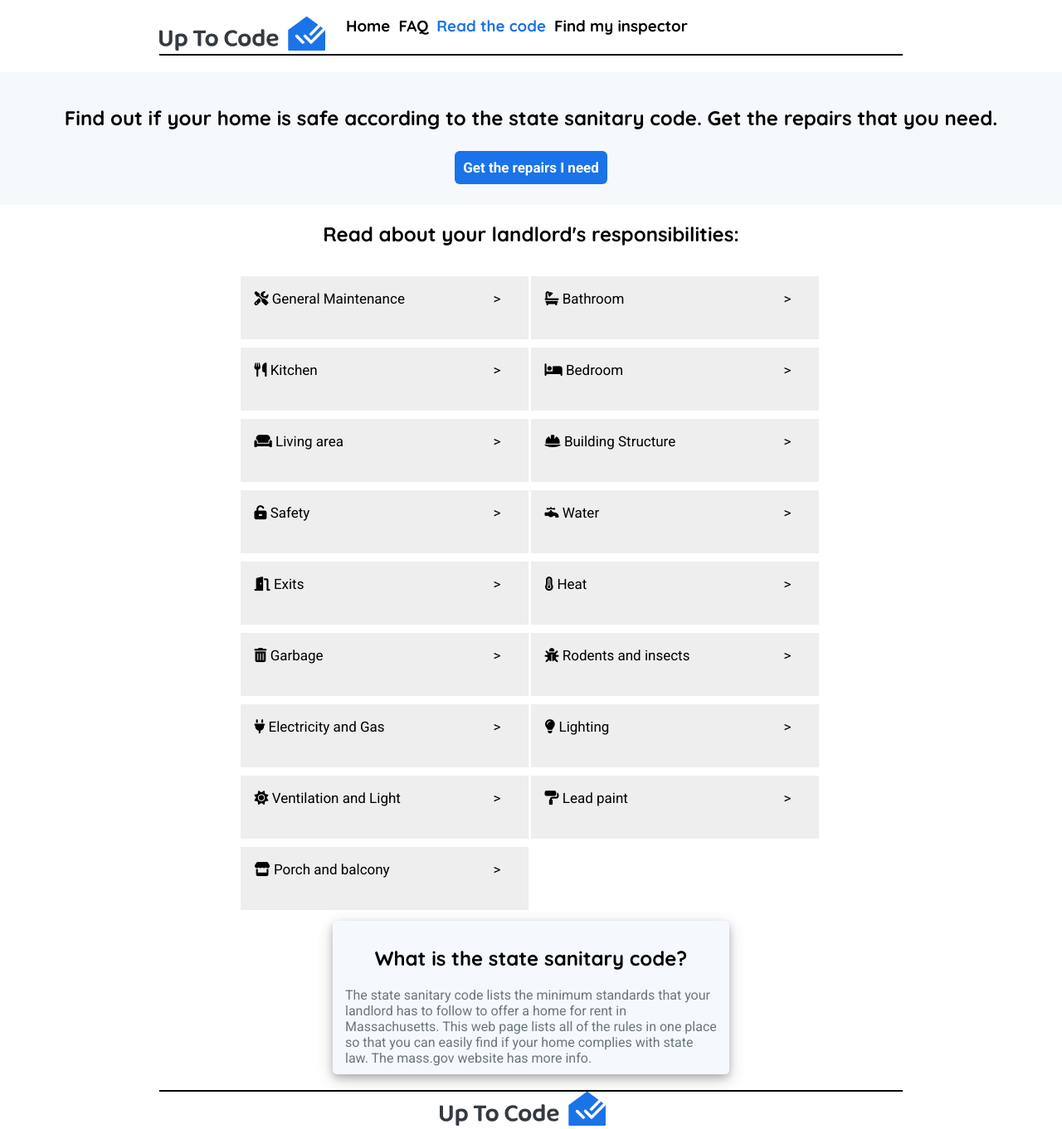
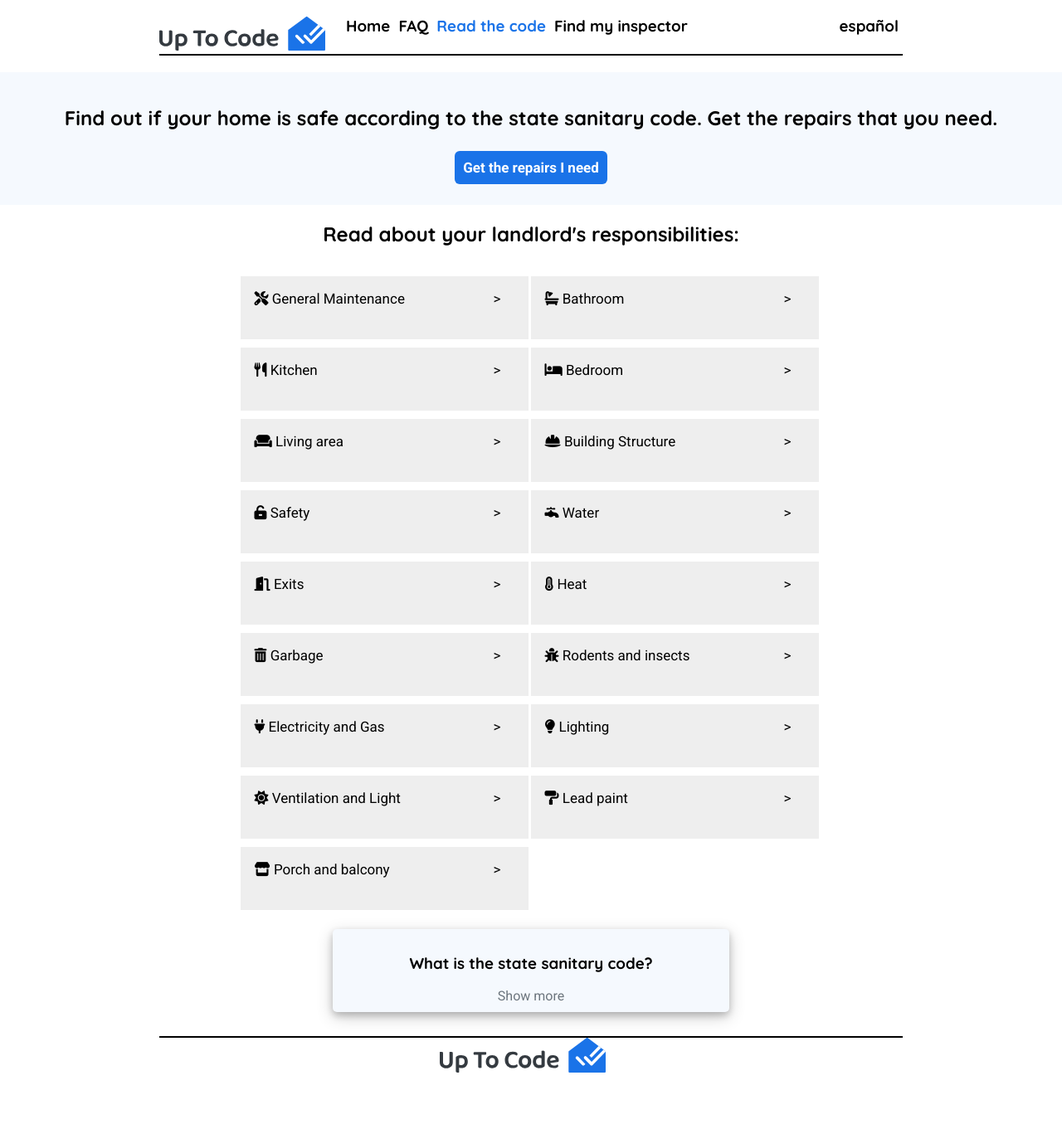
Before and after one commit to nonprofittechy/housing-code-static-site, a React (Create React App) app: page / in a window 1280 px wide. Shown: the whole page at 83% size. After the commit the page ends 1297 px from the top, so only its background shows below. Built offline with nearby package versions, Linux system fonts and the light colour scheme.

Commit message:
language switcher (just en/es) in header, show more button on info box, info box on each page

```diff
--- a/src/App.css
+++ b/src/App.css
@@ -129,7 +129,7 @@ h1, h2, h3 {
 .info-box {
   background-color: var(--lightblue);
   width: 50%;
-  margin: 0 auto;
+  margin: 10px auto;
   padding: 10px 15px;
   border-radius: 5px;
   box-shadow: 0 4px 8px 0 rgba(0, 0, 0, 0.2), 0 6px 20px 0 rgba(0, 0, 0, 0.19);
--- a/src/App.js
+++ b/src/App.js
@@ -52,6 +52,7 @@ function App() {
                 <div id={'header'}>
                     <div style={{display: "flex", flexDirection:(windowWidth < 800)? "column" : "row"}}>
                         <UpToCodeLogo/>
+                        <div style={{display: "flex", flexDirection:(windowWidth < 300)? "column" : "row", flex: 1, justifyContent: "space-between"}}>
                             <div style={{display: "flex", flexDirection:(windowWidth < 300)? "column" : "row"}}>
                                 <h3 className={'header-link'}>Home</h3>
                                 <h3 className={'header-link'}>FAQ</h3>
@@ -59,6 +60,11 @@ function App() {
                                     <h3 className={'header-link header-link-current'} >Read the code</h3>
                                 </Link>
                                 <h3 className={'header-link'}>Find my inspector</h3>
+                            </div>
+
+                            <Link className='link-no-decoration' to={languageCode === "en" ? "/es/" : "/"} >
+                                <h3 className={'header-link'}>{languageCode === "en" ? "español" : "English"}</h3>
+                            </Link>
                         </div>
                     </div>
                     {/*<br/>*/}
--- a/src/CategoryPage.js
+++ b/src/CategoryPage.js
@@ -5,6 +5,7 @@ import ShowMoreButton from "./components/ShowMoreButton";
 import CallToAction from "./components/CallToAction";
 import translations from "./translations.json";
 import iconAssignments from "./iconAssignments.json";
+import InfoBox from "./components/InfoBox";
 
 const CategoryPage = () => {
 	let params = useParams();
@@ -67,6 +68,7 @@ const CategoryPage = () => {
 				</div>;
 		})}
 		<CallToAction/>
+		<InfoBox/>
 		<ShowMoreButton/>
 		</div>
 };
--- a/src/Home.js
+++ b/src/Home.js
@@ -3,6 +3,7 @@ import {ChecklistContext, LanguageCodeContext, WindowWidthContext} from "./App";
 import CallToAction from "./components/CallToAction";
 import CategoryButton from "./components/CategoryButton";
 import translations from "./translations.json";
+import InfoBox from "./components/InfoBox";
 const Home = () => {
 	const [checklist, setChecklist] = useContext(ChecklistContext);
 	const [languageCode, setLanguageCode] = useContext(LanguageCodeContext);
@@ -49,19 +50,7 @@ const Home = () => {
 			})
 		}
 		<br/>
-		<div className={'info-box'}>
-			<h2>{translations[languageCode]["What is the state sanitary code?"]}</h2>
-			<div className={"normal"} style={{textAlign:"left"}}>
-				{
-					translations[languageCode]["The state sanitary code lists the minimum standards that your landlord has to follow to offer a home for rent in Massachusetts. This web page lists all of the rules in one place so that you can easily find if your home complies with state law. The mass.gov website has more info"]
-				}
-				 <a href={"https://www.mass.gov/regulations/105-CMR-41000-minimum-standards-of-fitness-for-human-habitation-state-sanitary-code-chapter-ii"}>
-					 {translations[languageCode]["here"]}
-			</a>.
-			</div>
-
-
-		</div>
+		<InfoBox/>
 	</div>
 
 };
--- /dev/null
+++ b/src/components/InfoBox.js
@@ -0,0 +1,30 @@
+import translations from "../translations.json";
+import {useContext, useState} from "react";
+import {LanguageCodeContext} from "../App";
+
+const InfoBox = props => {
+	const [languageCode, setLanguageCode] = useContext(LanguageCodeContext);
+	const [hidden, setHidden] = useState(true);
+
+	return <div className={'info-box'}>
+		<h3>{translations[languageCode]["What is the state sanitary code?"]}</h3>
+
+		<div onClick={() => setHidden(!hidden)}>
+			{hidden ?
+				<span>Show more</span>
+				: <span>Show less</span>
+			}
+		</div>
+
+		<div className={"normal"} style={{textAlign:"left"}} hidden={hidden}>
+			{
+				translations[languageCode]["The state sanitary code lists the minimum standards that your landlord has to follow to offer a home for rent in Massachusetts. This web page lists all of the rules in one place so that you can easily find if your home complies with state law. The mass.gov website has more info"]
+			}
+			<a href={"https://www.mass.gov/regulations/105-CMR-41000-minimum-standards-of-fitness-for-human-habitation-state-sanitary-code-chapter-ii"}>
+				{translations[languageCode]["here"]}
+			</a>.
+		</div>
+	</div>
+}
+
+export default InfoBox;
```
Lines whose indentation alone changed are shown as unchanged.
